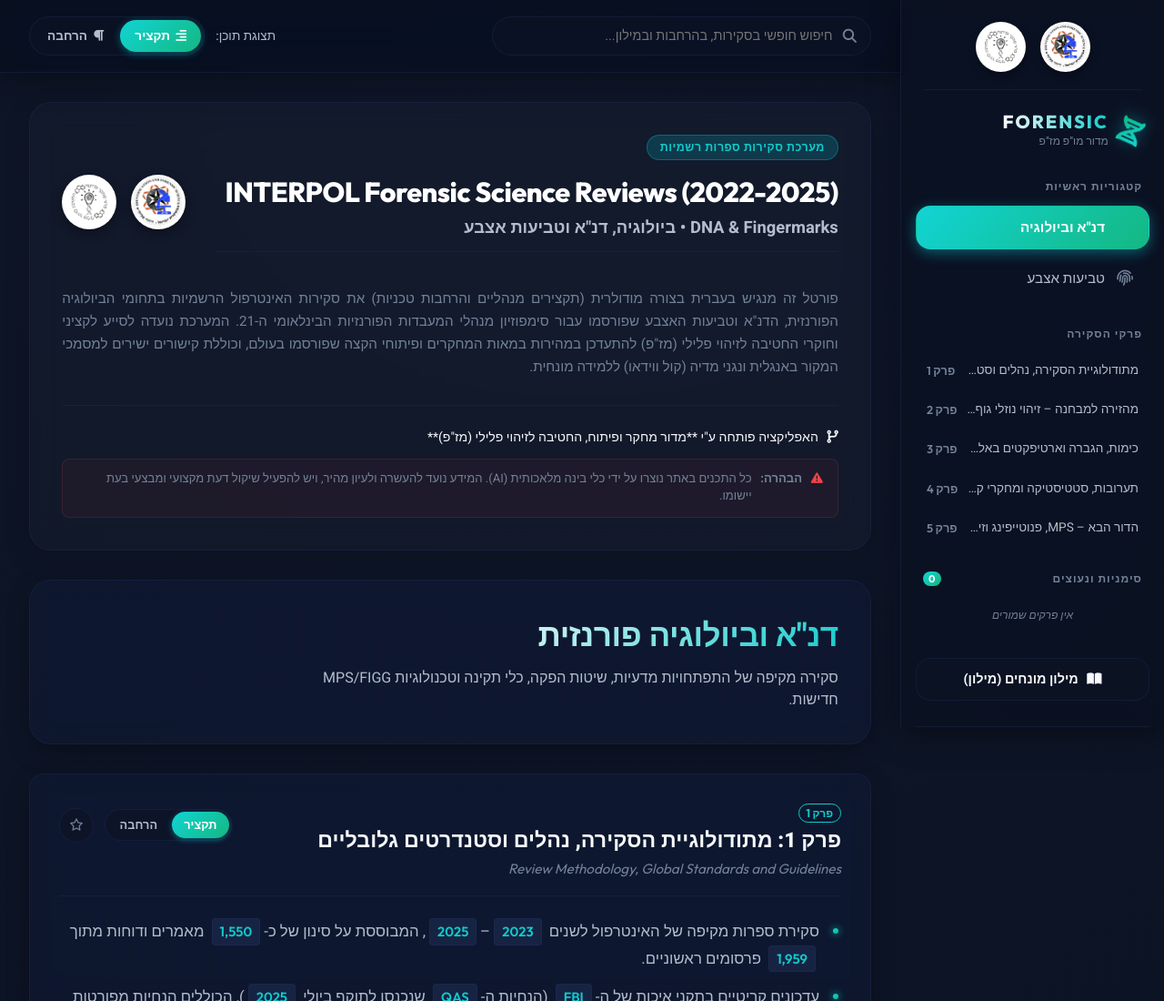
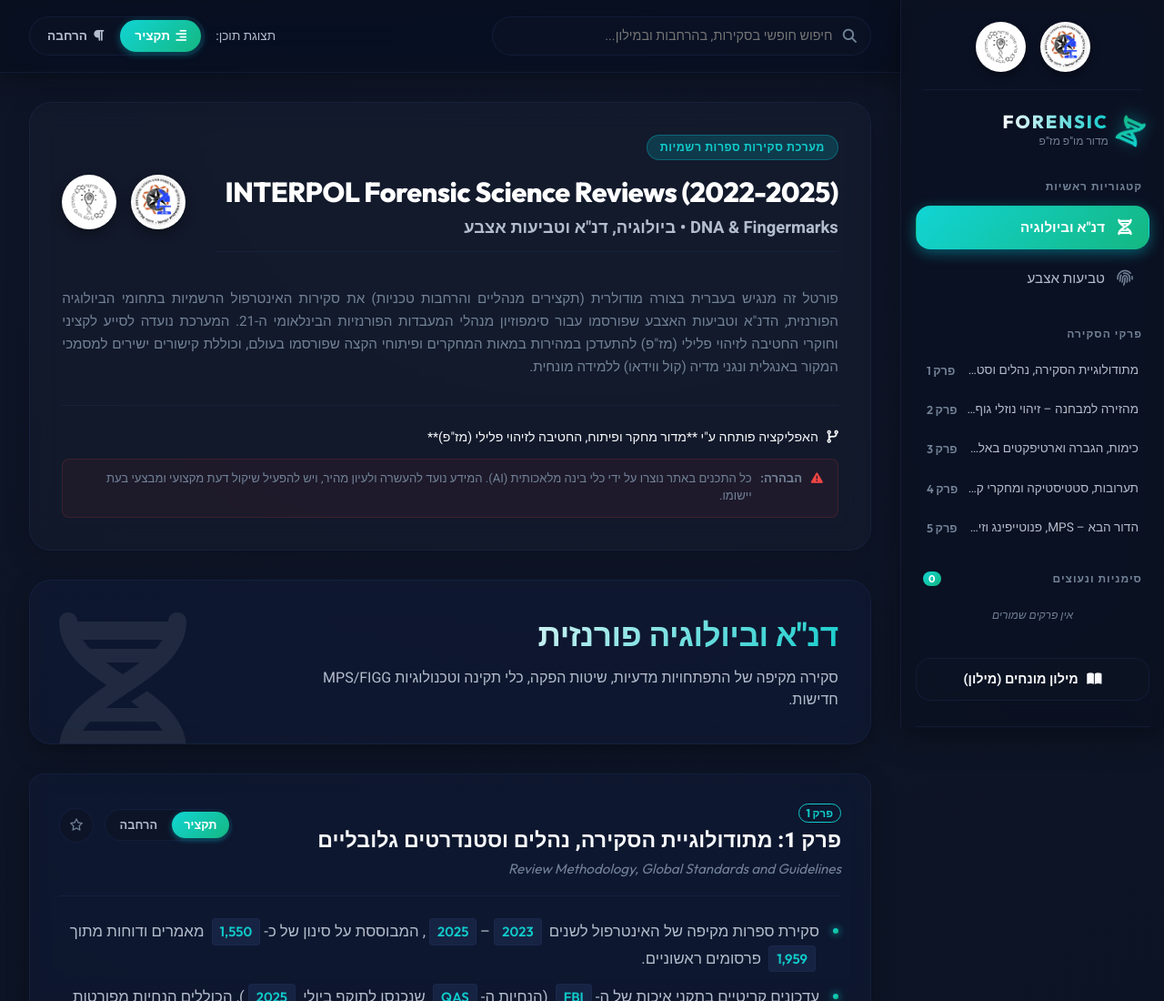
Before and after one commit to bambimazap-ux/interpole, a plain HTML site: page index.html in a window 1280 px wide. Shown: the top 1100 px of the page at 91% size. Drawn offline with Linux system fonts and the light colour scheme.

Commit message:
Fix invalid FontAwesome class for DNA icon (change fa-helix to fa-dna)

```diff
--- a/app.js
+++ b/app.js
@@ -545,7 +545,7 @@
     if (category === 'dna') {
         bannerTitle.textContent = 'דנ"א וביולוגיה פורנזית';
         bannerDesc.textContent = 'סקירה מקיפה של התפתחויות מדעיות, שיטות הפקה, כלי תקינה וטכנולוגיות MPS/FIGG חדישות.';
-        bannerIcon.className = 'fa-solid fa-helix banner-icon';
+        bannerIcon.className = 'fa-solid fa-dna banner-icon';
     } else {
         bannerTitle.textContent = 'טביעות אצבע וויזואליזציה';
         bannerDesc.textContent = 'מחקרים בהרכב הכימי של עקבות, שיטות הדמיה אופטיות, פיתוח ממיסים ירוקים והשפעת ריאגנטים על DNA.';
--- a/index.html
+++ b/index.html
@@ -38,7 +38,7 @@
                 <h3 class="nav-section-title">קטגוריות ראשיות</h3>
                 <nav class="category-nav">
                     <button class="category-btn active" id="btn-cat-dna" onclick="switchCategory('dna')">
-                        <i class="fa-solid fa-helix icon-category"></i>
+                        <i class="fa-solid fa-dna icon-category"></i>
                         <span>דנ"א וביולוגיה</span>
                     </button>
                     <button class="category-btn" id="btn-cat-fm" onclick="switchCategory('fingermarks')">
@@ -158,7 +158,7 @@
                             <p id="banner-description">סקירה מקיפה של התפתחויות מדעיות, שיטות הפקה, כלי תקינה וטכנולוגיות MPS/FIGG חדישות.</p>
                         </div>
                         <div class="banner-decor">
-                            <i class="fa-solid fa-helix banner-icon" id="banner-icon-bg"></i>
+                            <i class="fa-solid fa-dna banner-icon" id="banner-icon-bg"></i>
                         </div>
                     </div>
 
```
